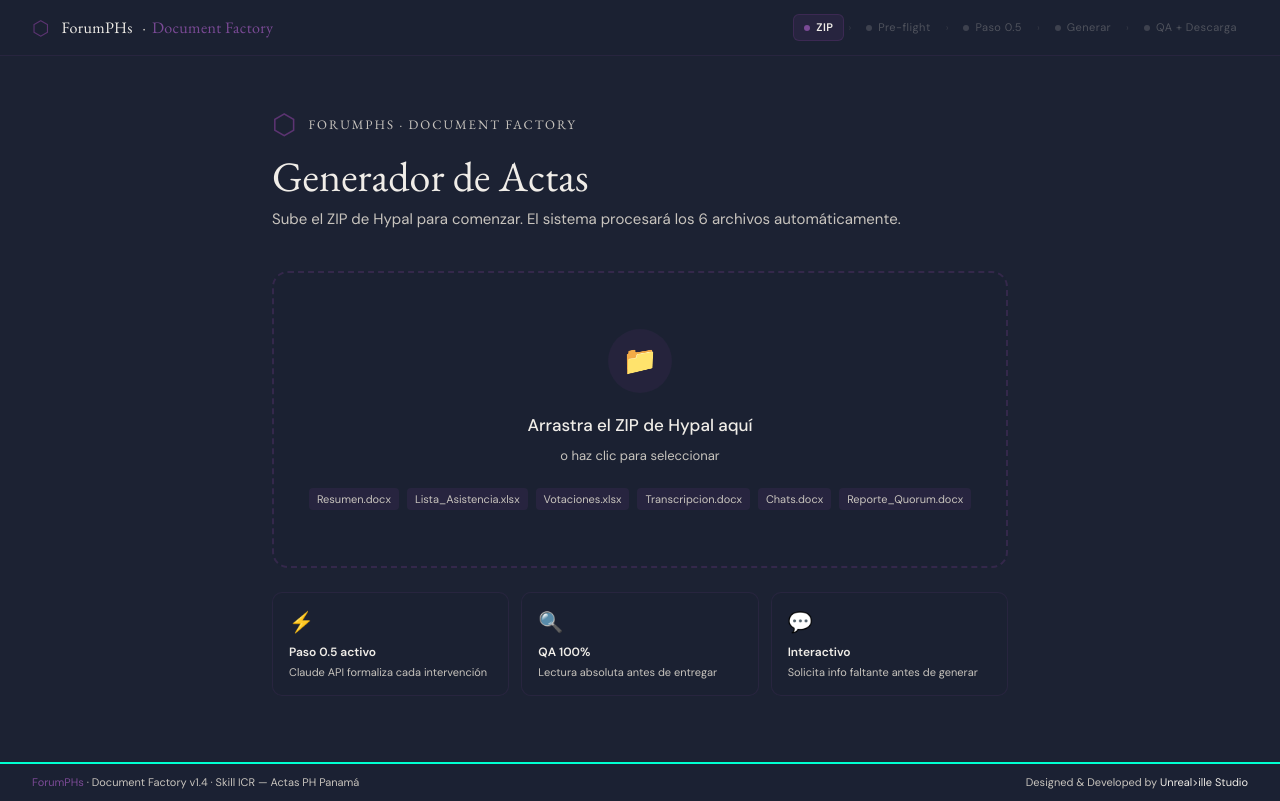
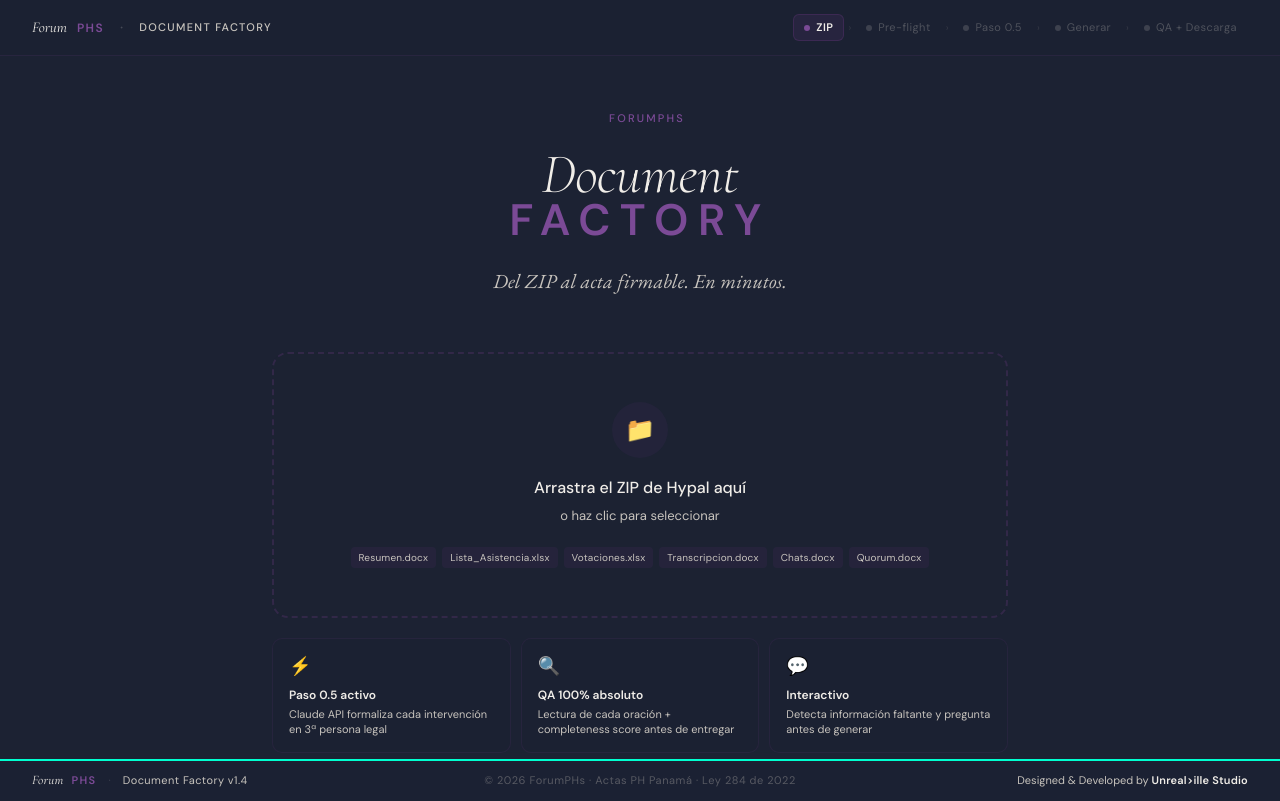
Before and after one commit to unrealvillestudio-hub/forumphs-document-factory, a Next.js app: page / in a window 1280 px wide. Built offline with nearby package versions, Linux system fonts and the light colour scheme; no server answers.

Commit message:
fixes + supabaseSession

```diff
--- a/app/globals.css
+++ b/app/globals.css
@@ -45,6 +45,11 @@ body {
 
 @keyframes progress-bar {
   from { width: 0%; }
+}
+
+@keyframes prompt-blink {
+  0%, 100% { opacity: 1; }
+  50% { opacity: 0; }
 }
 
 .fade-in { animation: fadeSlideIn 0.4s ease forwards; }
--- a/app/page.tsx
+++ b/app/page.tsx
@@ -206,17 +206,30 @@ export default function Home() {
         alignItems: 'center',
         justifyContent: 'space-between',
       }}>
-        <div style={{ display: 'flex', alignItems: 'center', gap: 12 }}>
-          <span style={{ color: 'var(--amatista)', fontSize: 20 }}>⬡</span>
+        <div style={{ display: 'flex', alignItems: 'center', gap: 10 }}>
           <span style={{
-            fontFamily: 'EB Garamond, serif',
-            fontSize: 16,
+            fontFamily: 'Cormorant Garamond, serif',
+            fontSize: 15,
+            fontStyle: 'italic',
             color: 'var(--parch)',
-            letterSpacing: '0.02em',
-          }}>
-            ForumPHs <span style={{ color: 'var(--parch-dim)', margin: '0 6px' }}>·</span>
-            <span style={{ color: 'var(--amatista-light)' }}>Document Factory</span>
-          </span>
+          }}>Forum</span>
+          <span style={{
+            fontFamily: 'DM Sans, sans-serif',
+            fontSize: 12,
+            fontWeight: 700,
+            letterSpacing: '0.12em',
+            color: 'var(--amatista-light)',
+            textTransform: 'uppercase',
+          }}>PHs</span>
+          <span style={{ color: 'rgba(200,196,190,0.25)', margin: '0 6px' }}>·</span>
+          <span style={{
+            fontFamily: 'DM Sans, sans-serif',
+            fontSize: 11,
+            fontWeight: 500,
+            letterSpacing: '0.12em',
+            textTransform: 'uppercase',
+            color: 'var(--parch-dim)',
+          }}>Document Factory</span>
         </div>
 
         {/* Step indicator */}
@@ -347,7 +360,7 @@ export default function Home() {
         )}
       </div>
 
-      {/* Footer */}
+      {/* Footer — BP_BRAND_UNRLVL_v1.2 · 3-col · border-top 2px #00FFD1 */}
       <div style={{
         position: 'fixed',
         bottom: 0,
@@ -356,20 +369,52 @@ export default function Home() {
         borderTop: '2px solid #00FFD1',
         background: 'rgba(28,34,51,0.98)',
         padding: '10px 32px',
-        display: 'flex',
-        justifyContent: 'space-between',
+        display: 'grid',
+        gridTemplateColumns: '1fr 1fr 1fr',
         alignItems: 'center',
         fontSize: 11,
         color: 'var(--parch-dim)',
+        backdropFilter: 'blur(12px)',
       }}>
-        <div>
-          <span style={{ color: 'var(--amatista-light)' }}>ForumPHs</span>
-          {' · '}Document Factory v1.4
-          {' · '}Skill ICR — Actas PH Panamá
+        {/* Col 1 — ForumPHs wordmark + descriptor */}
+        <div style={{ display: 'flex', alignItems: 'center', gap: 8 }}>
+          <span style={{
+            fontFamily: 'Cormorant Garamond, serif',
+            fontSize: 13,
+            fontStyle: 'italic',
+            color: 'var(--parch)',
+            letterSpacing: '0.02em',
+          }}>
+            Forum
+          </span>
+          <span style={{
+            fontFamily: 'DM Sans, sans-serif',
+            fontSize: 11,
+            fontWeight: 700,
+            letterSpacing: '0.12em',
+            color: 'var(--amatista-light)',
+            textTransform: 'uppercase',
+          }}>
+            PHs
+          </span>
+          <span style={{ color: 'rgba(200,196,190,0.2)', margin: '0 4px' }}>·</span>
+          <span style={{ color: 'var(--parch-dim)', letterSpacing: '0.04em' }}>Document Factory v1.4</span>
         </div>
-        <div>
-          Designed & Developed by{' '}
-          <span style={{ color: 'var(--parch)' }}>Unreal&gt;ille Studio</span>
+        {/* Col 2 — © rights (centered) */}
+        <div style={{ textAlign: 'center', color: 'rgba(200,196,190,0.35)', letterSpacing: '0.05em' }}>
+          © {new Date().getFullYear()} ForumPHs · Actas PH Panamá · Ley 284 de 2022
+        </div>
+        {/* Col 3 — UNRLVL signature (right-aligned) */}
+        <div style={{ textAlign: 'right' }}>
+          Designed &amp; Developed by{' '}
+          <span style={{
+            fontFamily: 'DM Sans, sans-serif',
+            fontWeight: 600,
+            color: 'var(--parch)',
+            letterSpacing: '0.02em',
+          }}>
+            Unreal&gt;ille Studio
+          </span>
         </div>
       </div>
     </div>
--- a/components/UploadZone.tsx
+++ b/components/UploadZone.tsx
@@ -34,48 +34,89 @@ export default function UploadZone({ onFileSelected, loading }: UploadZoneProps)
 
   return (
     <div className="fade-in">
-      {/* Header */}
-      <div className="mb-10">
-        <div className="flex items-center gap-3 mb-2">
-          <span style={{ color: 'var(--amatista)', fontSize: 28 }}>⬡</span>
+
+      {/* ── LOGOTYPE BLOCK ── */}
+      <div style={{ marginBottom: 56, textAlign: 'center' }}>
+
+        {/* Parent brand label */}
+        <div style={{
+          display: 'inline-flex',
+          alignItems: 'center',
+          gap: 8,
+          marginBottom: 20,
+        }}>
           <span style={{
-            fontFamily: 'EB Garamond, serif',
-            fontSize: 13,
-            letterSpacing: '0.15em',
+            display: 'inline-block',
+            width: 6, height: 6,
+            borderRadius: '50%',
+            background: 'var(--amatista)',
+            animation: 'prompt-blink 1.1s step-end infinite',
+          }} />
+          <span style={{
+            fontFamily: 'DM Sans, sans-serif',
+            fontSize: 11,
+            fontWeight: 500,
+            letterSpacing: '0.2em',
             textTransform: 'uppercase',
-            color: 'var(--parch-dim)',
+            color: 'var(--amatista-light)',
           }}>
-            ForumPHs · Document Factory
+            ForumPHs
           </span>
         </div>
-        <h1 style={{
+
+        {/* Logotype: Document FACTORY */}
+        <div style={{ lineHeight: 1, marginBottom: 24 }}>
+          <div style={{
+            fontFamily: 'Cormorant Garamond, serif',
+            fontSize: 56,
+            fontWeight: 300,
+            fontStyle: 'italic',
+            color: 'var(--parch)',
+            letterSpacing: '-0.01em',
+            lineHeight: 1,
+          }}>
+            Document
+          </div>
+          <div style={{
+            fontFamily: 'DM Sans, sans-serif',
+            fontSize: 44,
+            fontWeight: 700,
+            letterSpacing: '0.22em',
+            textTransform: 'uppercase',
+            color: 'var(--amatista-light)',
+            lineHeight: 1,
+            marginTop: -4,
+          }}>
+            FACTORY
+          </div>
+        </div>
+
+        {/* Tagline */}
+        <p style={{
           fontFamily: 'EB Garamond, serif',
-          fontSize: 42,
-          fontWeight: 400,
-          color: 'var(--parch)',
-          lineHeight: 1.1,
+          fontSize: 20,
+          fontStyle: 'italic',
+          color: 'var(--parch-dim)',
           margin: 0,
+          letterSpacing: '0.01em',
         }}>
-          Generador de Actas
-        </h1>
-        <p style={{ color: 'var(--parch-dim)', marginTop: 8, fontSize: 15 }}>
-          Sube el ZIP de Hypal para comenzar. El sistema procesará los 6 archivos automáticamente.
+          Del ZIP al acta firmable. En minutos.
         </p>
       </div>
 
-      {/* Upload area */}
+      {/* ── UPLOAD AREA ── */}
       <label
         onDragOver={(e) => { e.preventDefault(); setDragging(true) }}
         onDragLeave={() => setDragging(false)}
         onDrop={handleDrop}
         style={{
           display: 'block',
-          border: `2px dashed ${dragging ? 'var(--amatista)' : 'rgba(92,52,114,0.4)'}`,
+          border: `2px dashed ${dragging ? 'var(--amatista)' : 'rgba(92,52,114,0.35)'}`,
           borderRadius: 16,
-          padding: '56px 32px',
+          padding: '48px 32px',
           textAlign: 'center',
           cursor: loading ? 'not-allowed' : 'pointer',
-          background: dragging ? 'rgba(92,52,114,0.08)' : 'rgba(28,34,51,0.6)',
+          background: dragging ? 'rgba(92,52,114,0.07)' : 'rgba(28,34,51,0.5)',
           transition: 'all 0.2s ease',
           backdropFilter: 'blur(8px)',
         }}
@@ -91,55 +132,51 @@ export default function UploadZone({ onFileSelected, loading }: UploadZoneProps)
         {loading ? (
           <div style={{ color: 'var(--parch-dim)' }}>
             <div style={{
-              width: 40, height: 40,
-              border: '3px solid rgba(92,52,114,0.3)',
-              borderTop: '3px solid var(--amatista)',
+              width: 36, height: 36,
+              border: '2px solid rgba(92,52,114,0.3)',
+              borderTop: '2px solid var(--amatista)',
               borderRadius: '50%',
-              margin: '0 auto 16px',
+              margin: '0 auto 14px',
               animation: 'spin-slow 1s linear infinite',
             }} />
-            <p style={{ margin: 0, fontSize: 15 }}>Procesando ZIP…</p>
+            <p style={{ margin: 0, fontSize: 14 }}>Procesando ZIP…</p>
           </div>
         ) : fileName ? (
           <div>
-            <div style={{ fontSize: 40, marginBottom: 12 }}>📦</div>
-            <p style={{ color: 'var(--parch)', fontWeight: 500, margin: '0 0 4px' }}>{fileName}</p>
-            <p style={{ color: 'var(--parch-dim)', fontSize: 13, margin: 0 }}>Archivo seleccionado. Procesando…</p>
+            <div style={{ fontSize: 36, marginBottom: 10 }}>📦</div>
+            <p style={{ color: 'var(--parch)', fontWeight: 500, margin: '0 0 4px', fontSize: 15 }}>{fileName}</p>
+            <p style={{ color: 'var(--parch-dim)', fontSize: 12, margin: 0 }}>Procesando…</p>
           </div>
         ) : (
           <div>
             <div style={{
-              width: 64, height: 64,
-              background: 'rgba(92,52,114,0.15)',
+              width: 56, height: 56,
+              background: 'rgba(92,52,114,0.12)',
               borderRadius: '50%',
               display: 'flex',
               alignItems: 'center',
               justifyContent: 'center',
-              margin: '0 auto 20px',
-              fontSize: 28,
+              margin: '0 auto 18px',
+              fontSize: 24,
             }}>
               📁
             </div>
-            <p style={{ color: 'var(--parch)', fontWeight: 500, margin: '0 0 8px', fontSize: 17 }}>
+            <p style={{ color: 'var(--parch)', fontWeight: 500, margin: '0 0 6px', fontSize: 16 }}>
               Arrastra el ZIP de Hypal aquí
             </p>
-            <p style={{ color: 'var(--parch-dim)', fontSize: 13, margin: '0 0 20px' }}>
+            <p style={{ color: 'var(--parch-dim)', fontSize: 13, margin: '0 0 18px' }}>
               o haz clic para seleccionar
             </p>
-            <div style={{
-              display: 'inline-flex',
-              gap: 8,
-              flexWrap: 'wrap',
-              justifyContent: 'center',
-            }}>
-              {['Resumen.docx', 'Lista_Asistencia.xlsx', 'Votaciones.xlsx', 'Transcripcion.docx', 'Chats.docx', 'Reporte_Quorum.docx'].map(f => (
+            <div style={{ display: 'inline-flex', gap: 6, flexWrap: 'wrap', justifyContent: 'center' }}>
+              {['Resumen.docx','Lista_Asistencia.xlsx','Votaciones.xlsx','Transcripcion.docx','Chats.docx','Quorum.docx'].map(f => (
                 <span key={f} style={{
-                  fontSize: 11,
+                  fontSize: 10,
                   padding: '3px 8px',
-                  background: 'rgba(92,52,114,0.2)',
+                  background: 'rgba(92,52,114,0.15)',
                   borderRadius: 4,
                   color: 'var(--parch-dim)',
                   fontFamily: 'DM Sans, monospace',
+                  letterSpacing: '0.02em',
                 }}>
                   {f}
                 </span>
@@ -149,22 +186,22 @@ export default function UploadZone({ onFileSelected, loading }: UploadZoneProps)
         )}
       </label>
 
-      {/* Info cards */}
-      <div style={{ display: 'grid', gridTemplateColumns: 'repeat(3,1fr)', gap: 12, marginTop: 24 }}>
+      {/* ── CAPABILITY CARDS ── */}
+      <div style={{ display: 'grid', gridTemplateColumns: 'repeat(3,1fr)', gap: 10, marginTop: 20 }}>
         {[
-          { icon: '⚡', label: 'Paso 0.5 activo', desc: 'Claude API formaliza cada intervención' },
-          { icon: '🔍', label: 'QA 100%', desc: 'Lectura absoluta antes de entregar' },
-          { icon: '💬', label: 'Interactivo', desc: 'Solicita info faltante antes de generar' },
+          { icon: '⚡', label: 'Paso 0.5 activo', desc: 'Claude API formaliza cada intervención en 3ª persona legal' },
+          { icon: '🔍', label: 'QA 100% absoluto', desc: 'Lectura de cada oración + completeness score antes de entregar' },
+          { icon: '💬', label: 'Interactivo', desc: 'Detecta información faltante y pregunta antes de generar' },
         ].map(card => (
           <div key={card.label} style={{
-            background: 'rgba(28,34,51,0.8)',
-            border: '1px solid rgba(92,52,114,0.2)',
+            background: 'rgba(28,34,51,0.7)',
+            border: '1px solid rgba(92,52,114,0.18)',
             borderRadius: 10,
             padding: '14px 16px',
           }}>
-            <div style={{ fontSize: 20, marginBottom: 6 }}>{card.icon}</div>
-            <div style={{ fontSize: 12, fontWeight: 600, color: 'var(--parch)', marginBottom: 3 }}>{card.label}</div>
-            <div style={{ fontSize: 11, color: 'var(--parch-dim)' }}>{card.desc}</div>
+            <div style={{ fontSize: 18, marginBottom: 6 }}>{card.icon}</div>
+            <div style={{ fontSize: 12, fontWeight: 600, color: 'var(--parch)', marginBottom: 3, fontFamily: 'DM Sans, sans-serif' }}>{card.label}</div>
+            <div style={{ fontSize: 11, color: 'var(--parch-dim)', lineHeight: 1.4 }}>{card.desc}</div>
           </div>
         ))}
       </div>
--- a/lib/supabaseSession.ts
+++ b/lib/supabaseSession.ts
@@ -66,6 +66,7 @@ export async function createJob(state: Partial<JobState>): Promise<string | null
     method: 'POST',
     headers: { 'Prefer': 'return=representation' },
     body: JSON.stringify({
+      brand_id: 'ForumPHs',
       stage: state.stage || 'upload',
       ph_name: state.parsed?.skeleton?.ph_name,
       assembly_type: state.parsed?.skeleton?.assembly_type,
```
